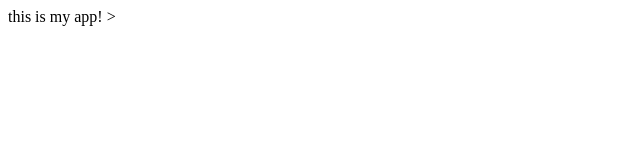
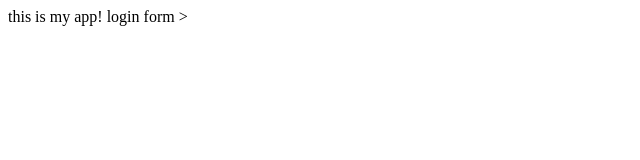
Before and after one commit to ammyroy119/mySampleApp, a plain HTML site: page index.html in a window 1280 px wide. Shown: the full height of the page, 0-640 px from the left. Drawn offline with Linux system fonts and the light colour scheme.

Commit message:
login form

```diff
--- /dev/null
+++ b/dir2/app2.js
@@ -0,0 +1 @@
+console.log('hello app2.js')
--- a/index.html
+++ b/index.html
@@ -4,5 +4,6 @@
     </head>
     <body>
         this is my app!
+        login form
     </body>>
 </html>
```
Also changed, not shown: login.html (added, +1 -0 lines).
